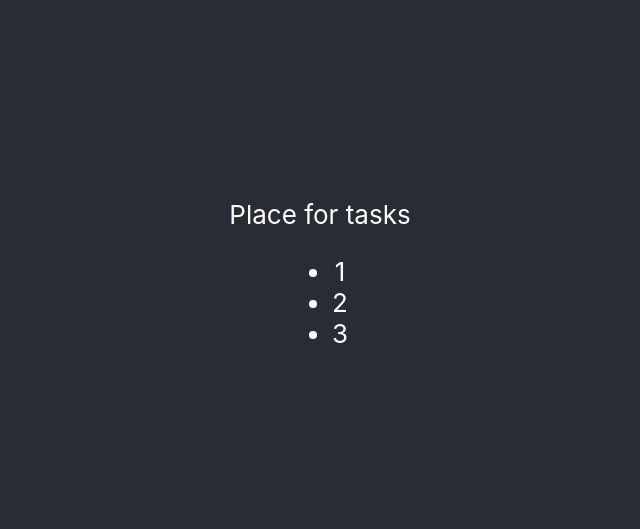
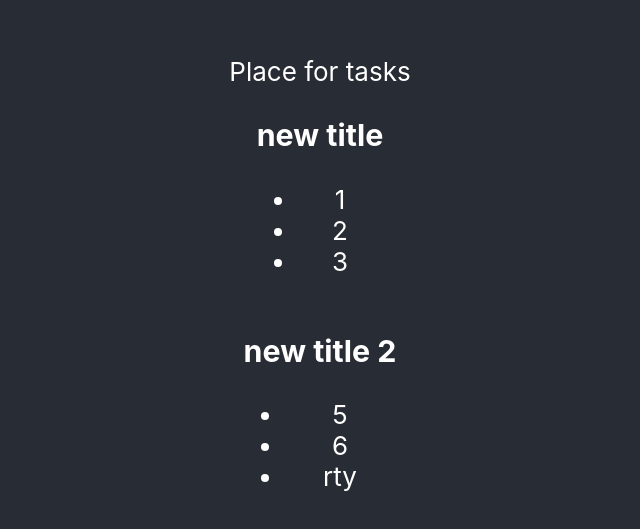
Before and after one commit to Alex-aa7/Result_Middle, a React (Create React App) app in the folder react-module/: page / in a window 1280 px wide. Shown: the part 113-642 px from the top of the page, without its empty margins (320-960 px from the left). Built offline with nearby package versions, Linux system fonts and the light colour scheme.

Commit message:
sandbox todo

```diff
--- a/react-module/src/App.js
+++ b/react-module/src/App.js
@@ -1,13 +1,19 @@
 import "./App.css";
-import { Todo } from "./sandbox/todo";
-
+import { Todo, Todo2 } from "./sandbox/todo";
 
 function App() {
   return (
     <div className="App">
       <header className="App-header">
         Place for tasks
-        <Todo listStrings={[1,2,3]}/>
+        <Todo
+        title="new title"
+        listStrings={[1, 2, 3]}
+        />
+        <Todo2
+        title="new title 2"
+        listStrings={[5, 6, "rty"]}
+        />
       </header>
     </div>
   );
--- a/react-module/src/sandbox/todo.jsx
+++ b/react-module/src/sandbox/todo.jsx
@@ -1,11 +1,30 @@
-export const Todo =({listStrings=[]})=> {
+export const Todo =({title='default title', listStrings=[]})=> {
     return (
         <div>
+            <h3>{title}</h3>
             <ul>
                 {listStrings.map((value)=>(
+
                     <li>{value}</li>
                 ))}
             </ul>
         </div>
     )
 }
+
+export const Todo2 =(props)=> {
+    const title=props.title||'default title 2';
+    const listStrings=props.listStrings||[];
+
+    return (
+        <div>
+            <h3>{title}</h3>
+            <ul>
+                {listStrings.map((value)=>(
+
+                    <li>{value}</li>
+                ))}
+            </ul>
+        </div>
+    )
+}
```
